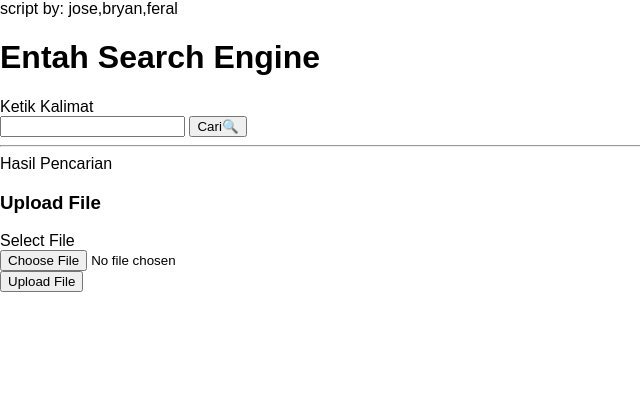
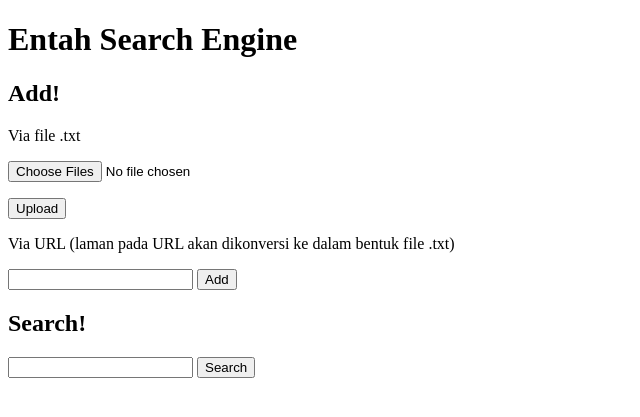
Before and after one commit to bryanrinaldoo/Algeo02-19022, a Flask app: page / in a window 1280 px wide. Shown: the top 417 px of the page, without its empty margins (0-640 px from the left). Run offline with Flask 2, Linux system fonts and the light colour scheme.

Commit message:
Upload File v1
File bisa diupload!
- Format yang diterima hanya .txt (dilakukan double-checking terhadap extension pada client dan server).
- File disimpan di ./uploads/

```diff
--- a/src/app.py
+++ b/src/app.py
@@ -1,16 +1,31 @@
-from flask import Flask, render_template, url_for, request, redirect
-from flask_sqlalchemy import SQLAlchemy
+from flask import Flask, render_template, request, redirect, url_for, abort
+from werkzeug.utils import secure_filename
 import os
 
 app = Flask(__name__)
-app.config['SQLALCHEMY_DATABASE_URI'] = 'sqlite:///test.db'
-db = SQLAlchemy(app)
+app.config["MAX_CONTENT_LENGTH"] = 5120 * 5120
+app.config["UPLOAD_EXTENSIONS"] = [".txt"]
+app.config["UPLOAD_PATH"] = "uploads"
 
+@app.route("/")
+def index():
+    return render_template("index.html")
 
+@app.route("/addfile", methods=["POST"])
+def addfile():
+    for txtfile in request.files.getlist("txtfile"):
+        filename = secure_filename(txtfile.filename)
+        if filename != "":
+            ext = os.path.splitext(filename)[1]
+            if ext not in app.config["UPLOAD_EXTENSIONS"]:
+                abort(400)
+            txtfile.save(os.path.join(app.config["UPLOAD_PATH"], filename))
+    return redirect(url_for('index'))
 
-@app.route('/', methods=['GET', 'POST'])
-def index():
-    return render_template('index.html')
+@app.route("/addurl")
+def addurl():
+    return True
 
-if __name__ == "__main__":
-    app.run(debug=True)
+@app.route("/search")
+def search():
+    return True
--- a/src/static/css/main.css
+++ /dev/null
@@ -1,4 +0,0 @@
-body{
-    margin: 0;
-    font-family: sans-serif;
-}
--- a/src/templates/base.html
+++ b/src/templates/base.html
@@ -1,10 +1,8 @@
 <!DOCTYPE html>
+
 <html lang="en">
     <head>
-    <meta charset="UTF-8">
-    <meta name="viewport" content="width=device-width, initial-scale=1.0">
-    <meta http-equiv="X-UA-Compatible" content="ie=edge">
-    <link rel="stylesheet" href="{{ url_for('static', filename='css/main.css') }}"
+        <meta name="viewport" content="initial-scale=1, width=device-width">
         {% block head %}{% endblock %}
     </head>
 
--- a/src/templates/index.html
+++ b/src/templates/index.html
@@ -1,35 +1,27 @@
 {% extends 'base.html' %}
 
 {% block head %}
-<title>script by: jose,bryan,feral</title>
+    <title>
+        Entah Search Engine
+    </title>
 {% endblock %}
 
 {% block body %}
-<div class="content">
     <h1>Entah Search Engine</h1>
-
-    <th>Ketik Kalimat</th>
-    <form actions="/" method="POST">
-        <input type="text" name="content" id="content">
-        <input type="submit" value="Cari🔍">
-    </form>
-    <hr>
-    <th>Hasil Pencarian</th>
-    <div class="row">
-        <div class="col">
-            <h3>Upload File</h3>
-
-            <form action="/upload-txt" method="POST" enctype="multipart/form-data">
-
-                <div class="form-group">
-                    <label>Select File</label>
-                    <div class="custom-file">
-                        <input type='file' class="custom-file-input" name="txt" id="txt">
-                    </div>
-                </div>
-                <button type="submit" class="btn btn-primary">Upload File</button>
-            </form>
-        </div>
-    </div>
-</div>
+    <h2>Add!</h2>
+        <p>Via file .txt</p>
+        <form method="POST" enctype="multipart/form-data" action="/addfile">
+            <p><input type="file" name="txtfile" accept=".txt" multiple></p>
+            <p><input type="submit" value="Upload"></p>
+        </form>
+        <p>Via URL (laman pada URL akan dikonversi ke dalam bentuk file .txt)</p>
+        <form action=>
+            <input type="text" name="q">
+            <input type="submit" value="Add">
+        </form>
+    <h2>Search!</h2>
+        <form>
+            <input type="text" name="q">
+            <input type="submit" value="Search">
+        </form>
 {% endblock %}
```
Lines whose indentation alone changed are shown as unchanged.
